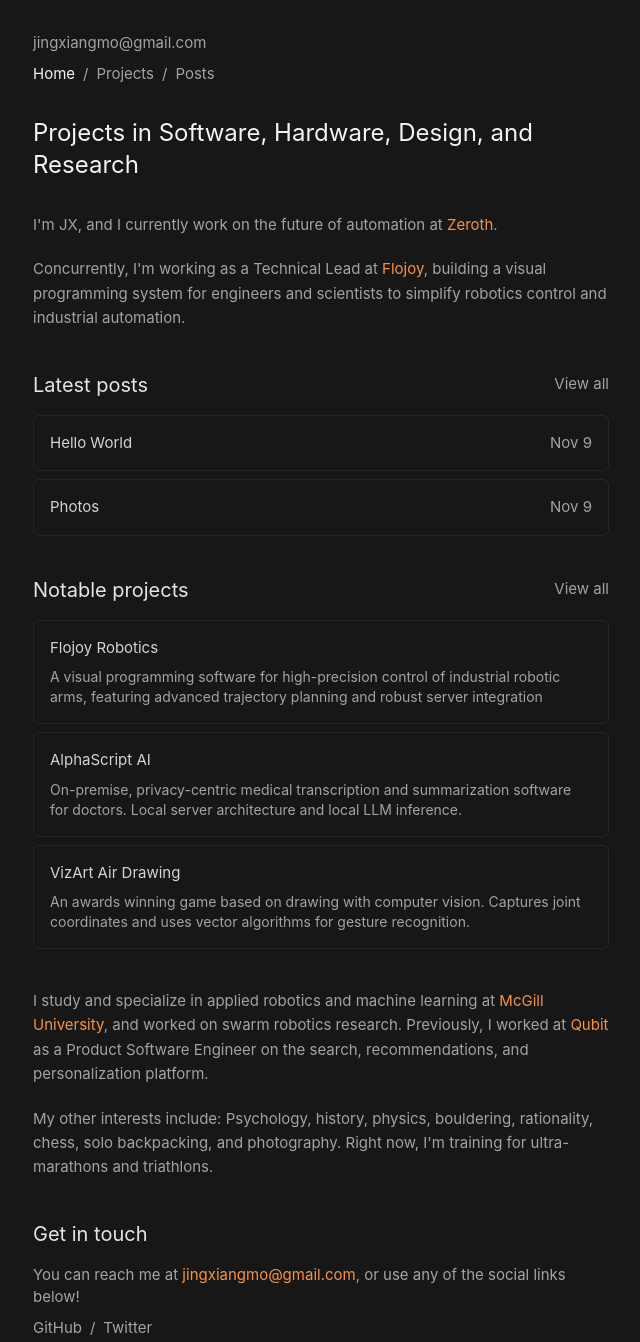
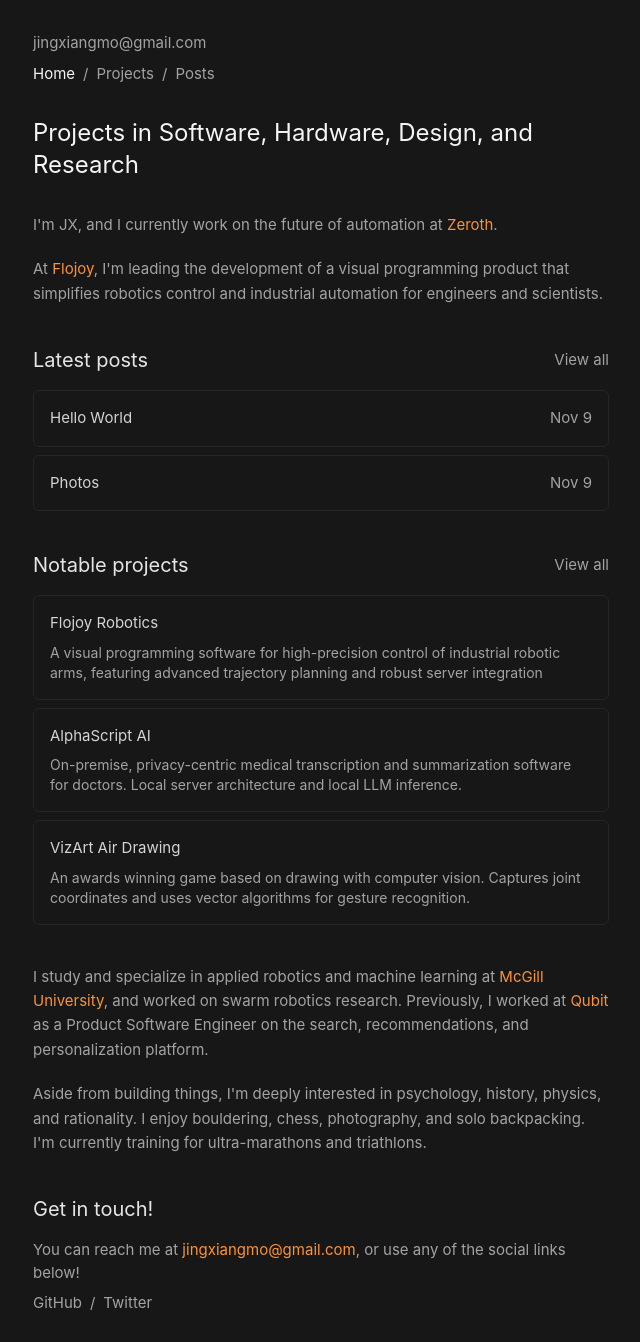
Before and after one commit to jingxiangmo/website, an Astro site: page / in a window 1280 px wide. Shown: the whole page, without its empty margins (319-959 px from the left). Built offline with nearby package versions, Linux system fonts and the light colour scheme; Astro itself is replaced by a stand-in of ours.

Commit message:
Content update

```diff
--- a/src/components/shared/Contact.astro
+++ b/src/components/shared/Contact.astro
@@ -4,7 +4,7 @@ import Socials from "@/components/shared/Socials.astro";
 ---
 
 <div>
-  <div class="text-xl text-neutral-200">Get in touch</div>
+  <div class="text-xl text-neutral-200">Get in touch! </div>
   <div class="py-2"></div>
   <div>
     You can reach me at
--- a/src/pages/index.astro
+++ b/src/pages/index.astro
@@ -24,11 +24,14 @@ import LatestPosts from "@/components/home/LatestPosts.astro";
     </div>
 
     <div class="mb-5">
-      Concurrently, I'm working as a Technical Lead at <a
-          class="text-orange-400 hover:text-neutral-100"
-          href="https://flojoy.ai"
-          target="_blank">Flojoy</a>, building a visual programming system for engineers and scientists
-      to simplify robotics control and industrial automation.
+
+      At <a
+        class="text-orange-400 hover:text-neutral-100"
+        href="https://flojoy.ai"
+        target="_blank">Flojoy</a>, I'm leading the development of a visual programming
+      product that simplifies robotics control and industrial automation for engineers and
+      scientists.
+
     </div>
 
   </div>
@@ -65,8 +68,9 @@ import LatestPosts from "@/components/home/LatestPosts.astro";
     </div>
 
     <div class="mb-5">
-      My other interests include: Psychology, history, physics, bouldering, rationality, chess, solo backpacking, and photography.
-      Right now, I'm training for ultra-marathons and triathlons.
+      Aside from building things, I'm deeply interested in psychology, history, physics, and rationality.
+      I enjoy bouldering, chess, photography, and solo backpacking.
+      I'm currently training for ultra-marathons and triathlons.
     </div>
   </div>
 
```
